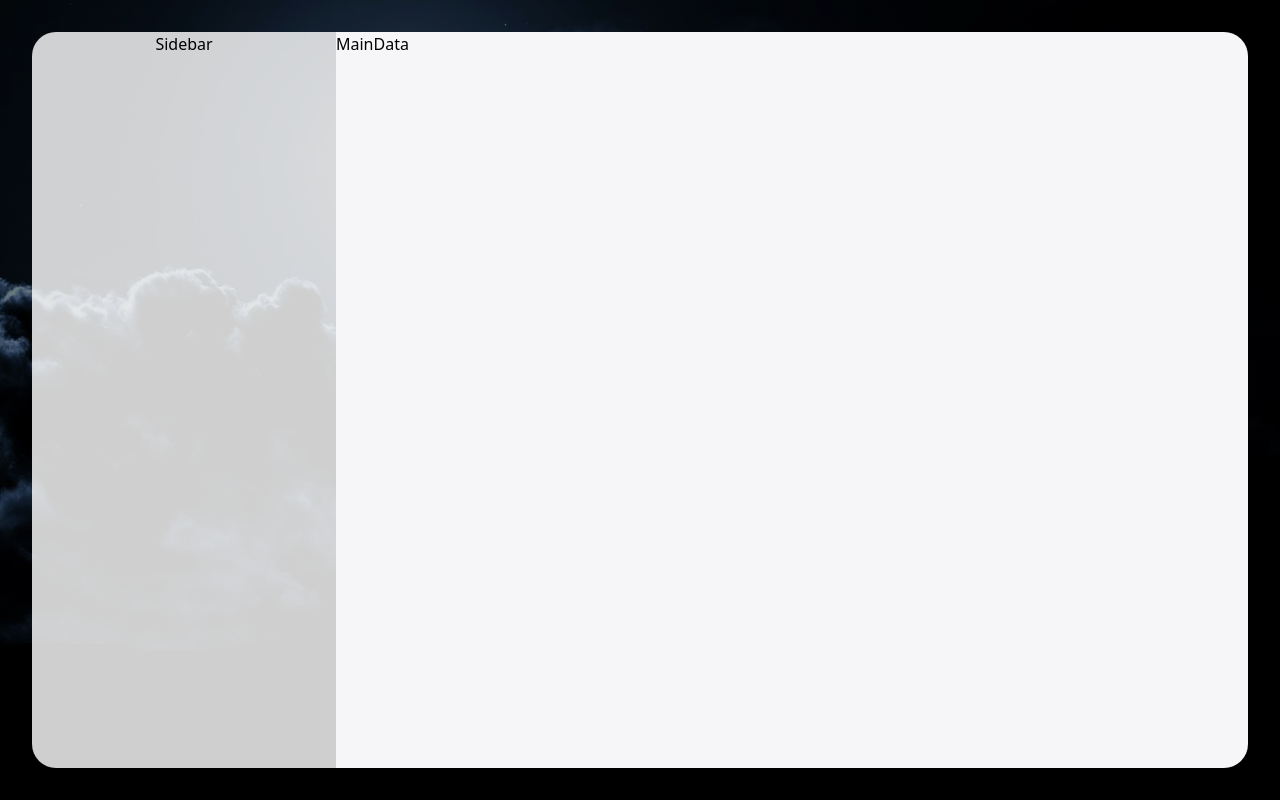
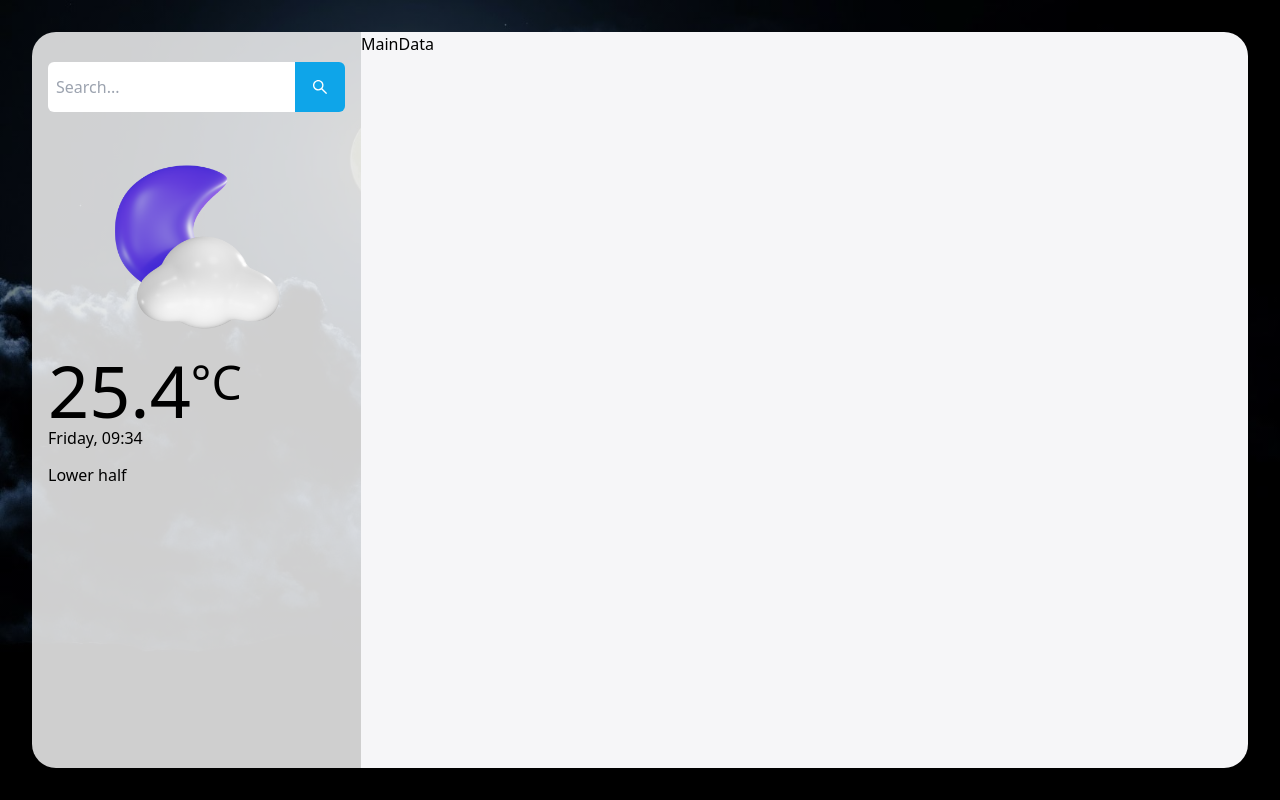
Before and after one commit to singhsanket143/Where_weather, a React (Vite) app: page / in a window 1280 px wide. Built offline with nearby package versions, Linux system fonts and the light colour scheme.

Commit message:
Added upper half of the side bar

```diff
--- a/package.json
+++ b/package.json
@@ -12,7 +12,8 @@
   "dependencies": {
     "axios": "^1.5.1",
     "react": "^18.2.0",
-    "react-dom": "^18.2.0"
+    "react-dom": "^18.2.0",
+    "react-icons": "^4.11.0"
   },
   "devDependencies": {
     "@types/react": "^18.2.15",
--- /dev/null
+++ b/src/Components/Sidebar/Lowerhalf.tsx
@@ -0,0 +1,10 @@
+function Lowerhalf() {
+    return (
+        <div className="h-[50%] w-full p-4">
+            Lower half
+        </div>
+    )
+
+}
+
+export default Lowerhalf;
--- a/src/Components/Sidebar/Sidebar.tsx
+++ b/src/Components/Sidebar/Sidebar.tsx
@@ -1,7 +1,11 @@
+import Lowerhalf from "./Lowerhalf";
+import Upperhalf from "./UpperHalf";
+
 function Sidebar() {
     return (
-        <div className="basis-3/12 flex flex-col items-center text-black h-full rounded-tl-3xl rounded-bl-3xl" style={{background: 'rgba(255,255,255,0.81'}}>
-            Sidebar
+        <div className="basis-3/12 flex flex-col items-center justify-center text-black h-full rounded-tl-3xl rounded-bl-3xl" style={{background: 'rgba(255,255,255,0.81'}}>
+            <Upperhalf />
+            <Lowerhalf />
         </div>
     )
 }
--- /dev/null
+++ b/src/Components/Sidebar/Upperhalf.tsx
@@ -0,0 +1,43 @@
+import { AiOutlineSearch } from 'react-icons/ai';
+import CloudyNight from '../../Assets/CloudyNight.png';
+function Upperhalf() {
+
+    return (
+        <div className="h-[50%] w-full p-4 flex flex-col justify-center items-start basis-[65%]">
+            <div className="flex flex-start w-full mt-8">
+                {/* Search bar div */}
+                <input
+                    placeholder="Search..."
+                    className="px-2 py-2 rounded-tl-md rounded-bl-md block basis-[90%] bg-white text-black"
+                    type="text"
+                />
+
+                <button className="block basis-[10%] p-4 text-white text-lg font-semibold bg-sky-500 rounded-tr-md rounded-br-md">
+                    <AiOutlineSearch />
+                </button>
+            </div>
+
+            <div className="w-full h-[60%] flex justify-center mt-12">
+                {/* image container */}
+                <img
+                    src={CloudyNight}
+                    className="w-[60%] h-full"
+                />
+            </div>
+
+            <div className="flex flex-col mt-4">
+                {/* Tempreature data */}
+                <div className="text-7xl text-black flex items-start">
+                    <div>25.4</div>
+                    <div className="text-5xl mt-1">°C</div>
+                </div>
+                <div className="text-black text-md">
+                    Friday, 09:34
+                </div>
+            </div>
+        </div>
+    )
+
+}
+
+export default Upperhalf;
```
Also changed, not shown: src/assets/CloudyNight.png (added), 1 other file (tests, documents, lock files or other folders).
